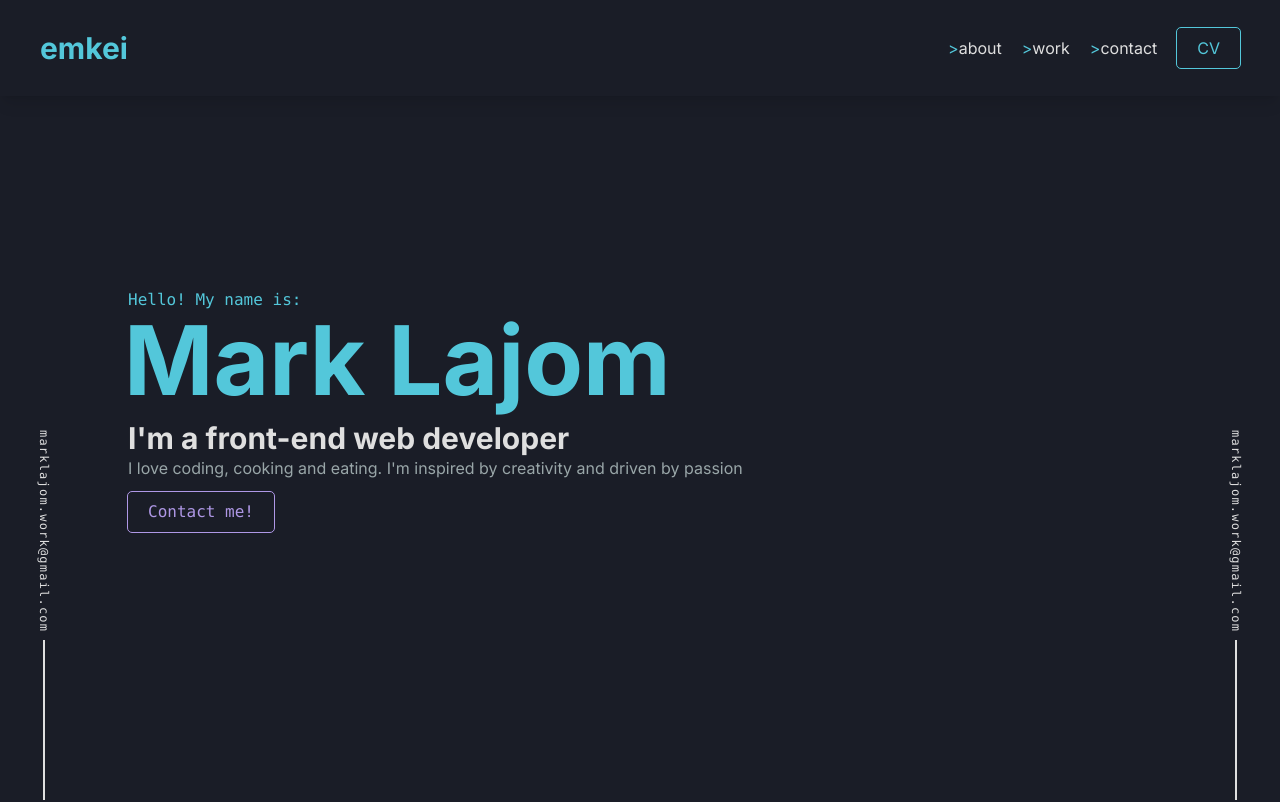
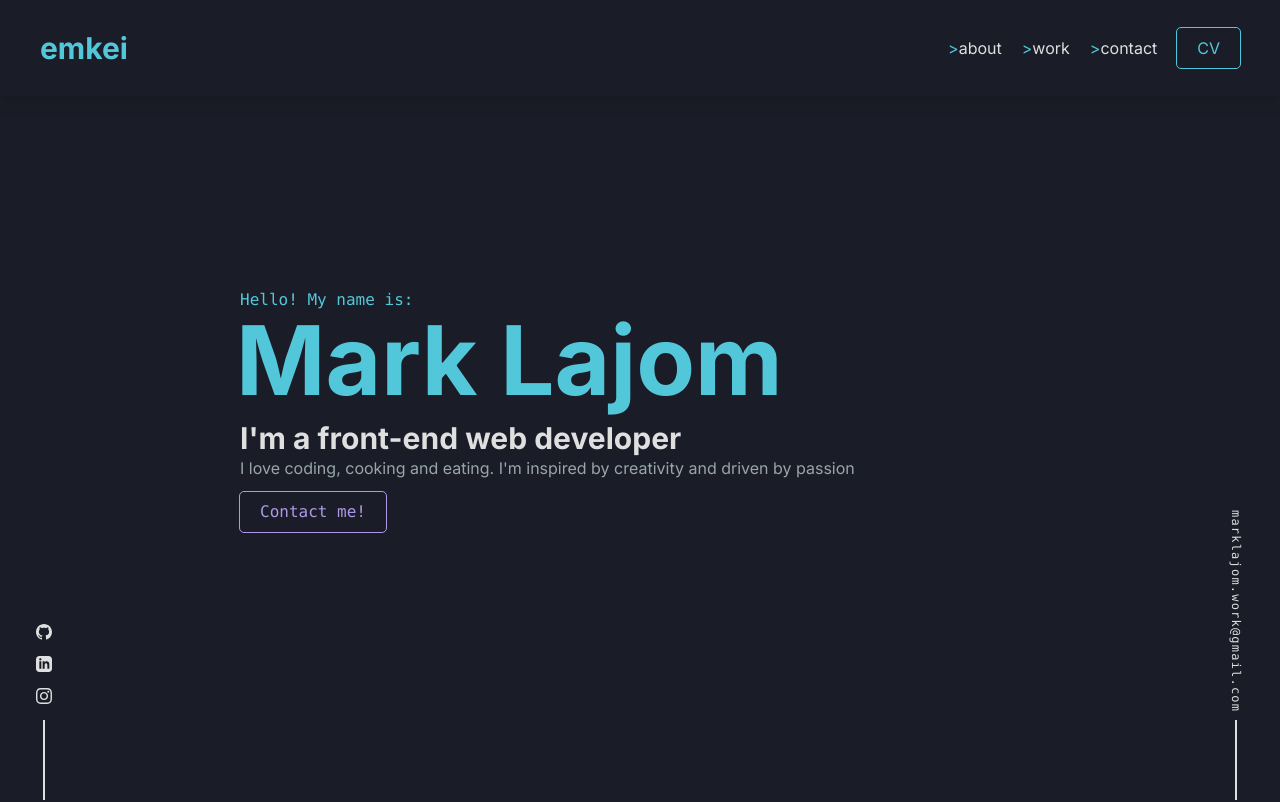
Before and after one commit to emkeiboii/Mark-Lajom-2, a React (Vite) app in the folder portfolio/: page / in a window 1280 px wide. Shown: the top 802 px of the page. Built offline with nearby package versions, Linux system fonts and the light colour scheme.

Commit message:
Added links to left side

```diff
--- a/portfolio/src/components/Hero.tsx
+++ b/portfolio/src/components/Hero.tsx
@@ -2,7 +2,7 @@
 
 const Hero = () => {
   return (
-    <div id="hero" className="py-48 px-4 sm:px-0 md:px-0">
+    <div id="hero" className="py-48 px-4 sm:px-0 md:px-0 lg:px-28">
       <h2 className="font-mono text-blue">Hello! My name is:</h2>
       <h1 className="font-extrabold text-5xl md:text-7xl lg:text-8xl -mx-1 mb-3 text-blue  ">
         Mark Lajom
--- a/portfolio/src/components/LSide.tsx
+++ b/portfolio/src/components/LSide.tsx
@@ -1,13 +1,46 @@
 const LSide = () => {
   return (
-    <div className="hidden md:hidden lg:flex  bottom-0 fixed left-10 w-2 [writing-mode:vertical-rl] justify-center items-center text-white gap-2">
+    <div className="hidden md:hidden lg:flex  bottom-0 fixed left-10 w-2 [writing-mode:vertical-rl] justify-center items-center text-white gap-4">
       <a
-        href=""
-        className="font-mono  tracking-widest text-xs hover:-translate-y-1 duration-300 hover:text-blue"
+        href="https://github.com/emkeiboii"
+        target="_blank"
+        className="font-mono  tracking-widest text-xs hover:-translate-y-1 duration-300 fill-white hover:fill-blue"
       >
-        marklajom.work@gmail.com
+        <svg
+          xmlns="http://www.w3.org/2000/svg"
+          className="h-4 w-4 fill-current text-white"
+          viewBox="0 0 24 24"
+        >
+          <path d="M12 0c-6.626 0-12 5.373-12 12 0 5.302 3.438 9.8 8.207 11.387.599.111.793-.261.793-.577v-2.234c-3.338.726-4.033-1.416-4.033-1.416-.546-1.387-1.333-1.756-1.333-1.756-1.089-.745.083-.729.083-.729 1.205.084 1.839 1.237 1.839 1.237 1.07 1.834 2.807 1.304 3.492.997.107-.775.418-1.305.762-1.604-2.665-.305-5.467-1.334-5.467-5.931 0-1.311.469-2.381 1.236-3.221-.124-.303-.535-1.524.117-3.176 0 0 1.008-.322 3.301 1.23.957-.266 1.983-.399 3.003-.404 1.02.005 2.047.138 3.006.404 2.291-1.552 3.297-1.23 3.297-1.23.653 1.653.242 2.874.118 3.176.77.84 1.235 1.911 1.235 3.221 0 4.609-2.807 5.624-5.479 5.921.43.372.823 1.102.823 2.222v3.293c0 .319.192.694.801.576 4.765-1.589 8.199-6.086 8.199-11.386 0-6.627-5.373-12-12-12z" />
+        </svg>
       </a>
-      <hr className="w-2/12 h-40 bg-white" />
+      <a
+        href="https://www.linkedin.com/in/mark-lajom-008b9b250/"
+        target="_blank"
+        className="font-mono  tracking-widest text-xs hover:-translate-y-1 duration-300 fill-white hover:fill-blue"
+      >
+        <svg
+          xmlns="http://www.w3.org/2000/svg"
+          className="h-4 w-4 fill-current text-white"
+          viewBox="0 0 24 24"
+        >
+          <path d="M19 0h-14c-2.761 0-5 2.239-5 5v14c0 2.761 2.239 5 5 5h14c2.762 0 5-2.239 5-5v-14c0-2.761-2.238-5-5-5zm-11 19h-3v-11h3v11zm-1.5-12.268c-.966 0-1.75-.79-1.75-1.764s.784-1.764 1.75-1.764 1.75.79 1.75 1.764-.783 1.764-1.75 1.764zm13.5 12.268h-3v-5.604c0-3.368-4-3.113-4 0v5.604h-3v-11h3v1.765c1.396-2.586 7-2.777 7 2.476v6.759z" />
+        </svg>
+      </a>
+      <a
+        href="https://www.instagram.com/emkeiboii/"
+        target="_blank"
+        className="font-mono  tracking-widest text-xs hover:-translate-y-1 duration-300 fill-white hover:fill-blue"
+      >
+        <svg
+          xmlns="http://www.w3.org/2000/svg"
+          className="h-4 w-4 fill-current text-white"
+          viewBox="0 0 24 24"
+        >
+          <path d="M12 2.163c3.204 0 3.584.012 4.85.07 3.252.148 4.771 1.691 4.919 4.919.058 1.265.069 1.645.069 4.849 0 3.205-.012 3.584-.069 4.849-.149 3.225-1.664 4.771-4.919 4.919-1.266.058-1.644.07-4.85.07-3.204 0-3.584-.012-4.849-.07-3.26-.149-4.771-1.699-4.919-4.92-.058-1.265-.07-1.644-.07-4.849 0-3.204.013-3.583.07-4.849.149-3.227 1.664-4.771 4.919-4.919 1.266-.057 1.645-.069 4.849-.069zm0-2.163c-3.259 0-3.667.014-4.947.072-4.358.2-6.78 2.618-6.98 6.98-.059 1.281-.073 1.689-.073 4.948 0 3.259.014 3.668.072 4.948.2 4.358 2.618 6.78 6.98 6.98 1.281.058 1.689.072 4.948.072 3.259 0 3.668-.014 4.948-.072 4.354-.2 6.782-2.618 6.979-6.98.059-1.28.073-1.689.073-4.948 0-3.259-.014-3.667-.072-4.947-.196-4.354-2.617-6.78-6.979-6.98-1.281-.059-1.69-.073-4.949-.073zm0 5.838c-3.403 0-6.162 2.759-6.162 6.162s2.759 6.163 6.162 6.163 6.162-2.759 6.162-6.163c0-3.403-2.759-6.162-6.162-6.162zm0 10.162c-2.209 0-4-1.79-4-4 0-2.209 1.791-4 4-4s4 1.791 4 4c0 2.21-1.791 4-4 4zm6.406-11.845c-.796 0-1.441.645-1.441 1.44s.645 1.44 1.441 1.44c.795 0 1.439-.645 1.439-1.44s-.644-1.44-1.439-1.44z" />
+        </svg>
+      </a>
+      <hr className="w-2/12 h-20 bg-white" />
     </div>
   );
 };
--- a/portfolio/src/components/RSide.tsx
+++ b/portfolio/src/components/RSide.tsx
@@ -9,7 +9,7 @@
       >
         marklajom.work@gmail.com
       </a>
-      <hr className="w-2/12 h-40 bg-white" />
+      <hr className="w-2/12 h-20 bg-white" />
     </div>
   );
 };
```
